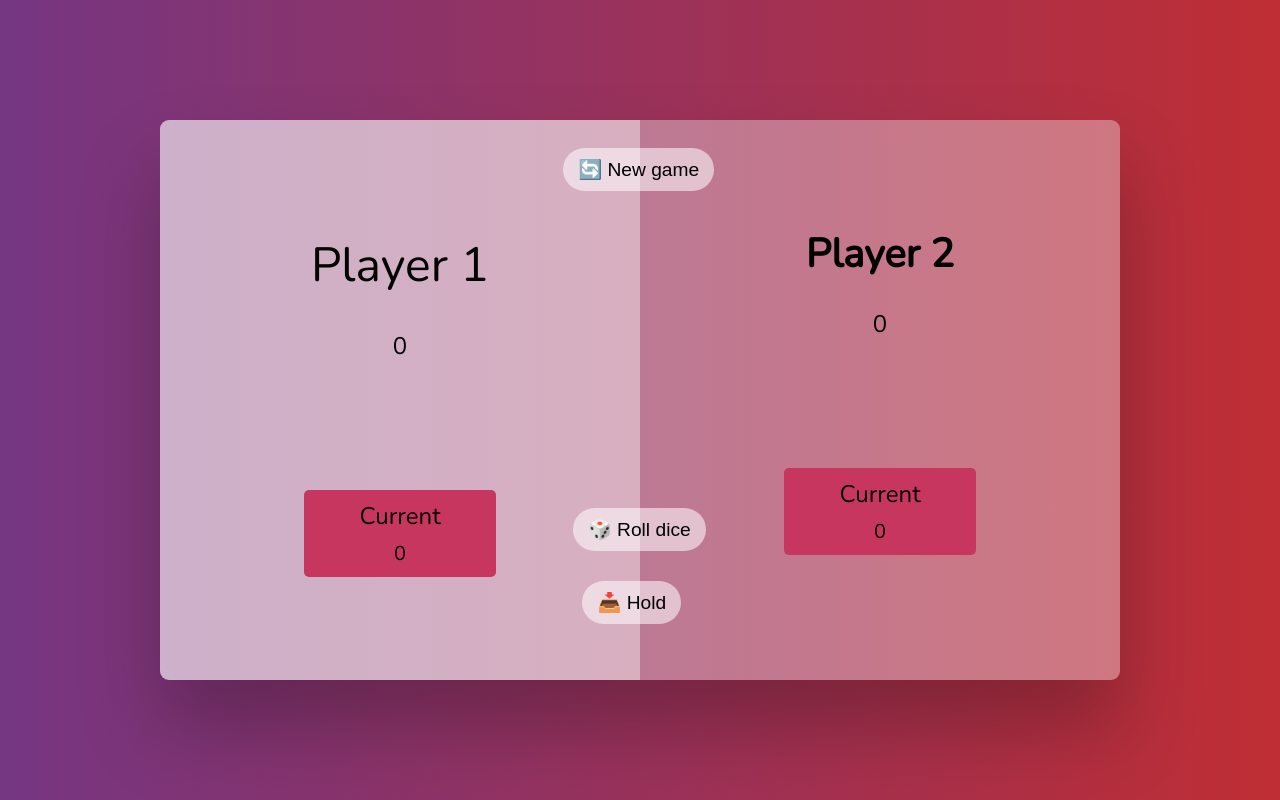
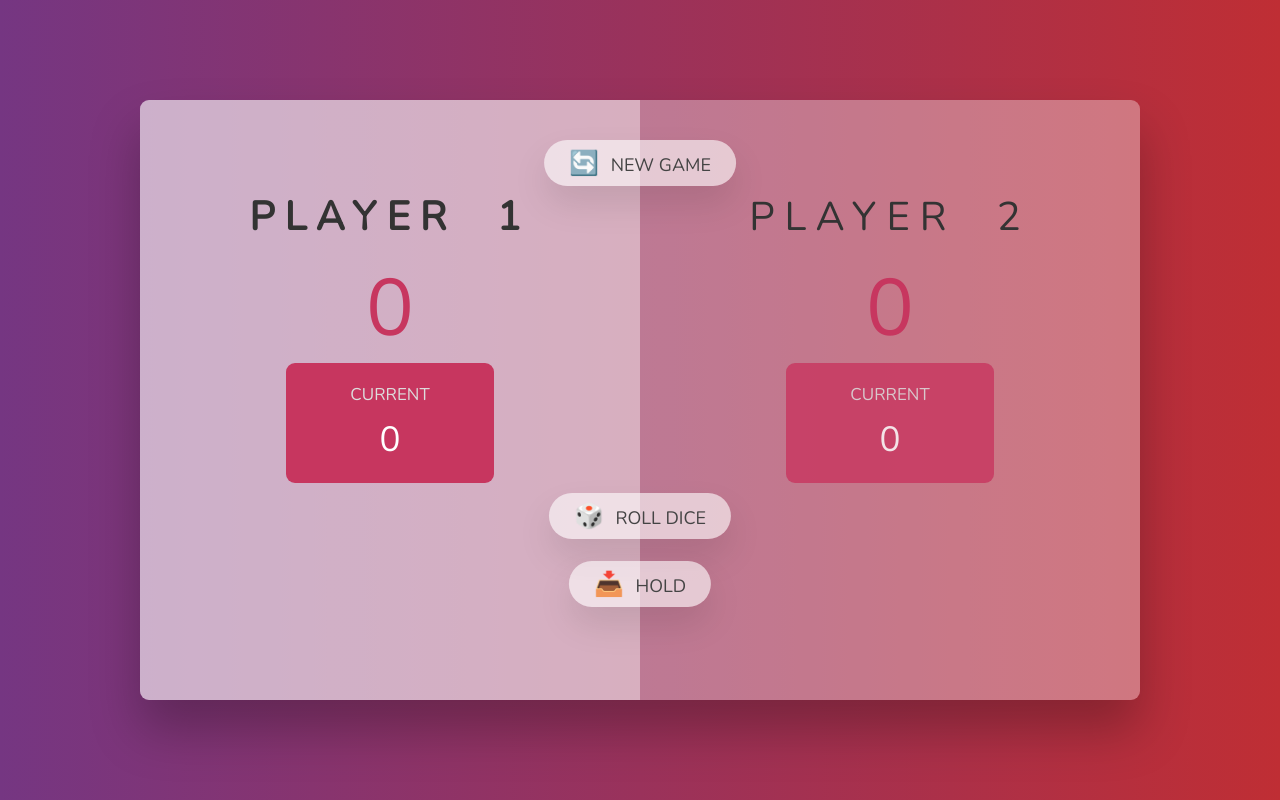
Before and after one commit to Nandhakumar868/Pig-Game, a plain HTML site: page index.html in a window 1280 px wide. Drawn offline with nearby package versions, Linux system fonts and the light colour scheme.

Commit message:
Game logic completed

```diff
--- a/index.html
+++ b/index.html
@@ -9,22 +9,26 @@
 </head>
 <body>
     <div class="game">
-        <div class="player player-active player-1">
-            <h1>Player 1</h1>
-            <p class="high_score highScore-0" id="high-score-0">0</p>
+        <section class="player-0 player-active player">
+            <div>
+                <h1 class="name">Player 1</h1>
+                <p class="totalScore highScore-0">0</p>
+            </div>
             <div class="current">
-                <p>Current</p>
-                <span class="current_score" id="score-0">0</span>
+                <p class="current-label">Current</p>
+                <p class="currentScore current-0">0</p>
             </div>
-        </div>
-        <div class="player player-2">
-            <h1>Player 2</h1>
-            <p class="high_score highScore-1" id="high-score-1">0</p>
+        </section>
+        <section class="player-1 player">
+            <div>
+                <h1 class="name">Player 2</h1>
+                <p class="totalScore highScore-1">0</p>
+            </div>
             <div class="current">
-                <p>Current</p>
-                <span class="current_score" id="score-1">0</span>
+                <p class="current-label">Current</p>
+                <p class="currentScore current-1">0</p>
             </div>
-        </div>
+        </section>
         <img src="images/dice-5.png" alt="dice-roll" class="dice">
         <button class="btn new-game" type="button">🔄 New game</button>
         <button class="btn roll-dice" type="button">🎲 Roll dice</button>
--- a/script.js
+++ b/script.js
@@ -1,72 +1,100 @@
-let player_1 = document.querySelector('.player-1');
-let player_2 = document.querySelector('.player-2');
+"use strict";
+// Selecting Players
 
-let highScore1 = document.getElementById('high-score-0');
-let highScore2 = document.getElementById('high-score-1');
+const player0 = document.querySelector(".player-0");
+const player1 = document.querySelector(".player-1");
 
-let currentScore1 = document.getElementById('score-0');
-let currentScore2 = document.getElementById('score-1');
+// Selecting Elements
+const score0El = document.querySelector(".highScore-0");
+const score1El = document.querySelector(".highScore-1");
 
-let image = document.querySelector('.dice');
+const current0El = document.querySelector(".current-0");
+const current1El = document.querySelector(".current-1");
 
-let newGame = document.querySelector('.new-game');
-let rollDice = document.querySelector('.roll-dice');
-let holdGame = document.querySelector('.hold');
+// Selecting dice
+const dice = document.querySelector(".dice");
 
-let score1 = 0;
-let score2 = 0;
+// Selecting Buttons
+const btnNewGame = document.querySelector(".new-game");
+const btnRollDice = document.querySelector(".roll-dice");
+const btnHold = document.querySelector(".hold");
 
-let totalScore1 = 0;
-let totalScore2 = 0;
+// Initializing scores
+let scores, currentScore, activePlayer, playing;
 
-let imageArray = ['images/dice-1.png','images/dice-2.png','images/dice-3.png','images/dice-4.png','images/dice-5.png','images/dice-6.png']
+// Starting Conditions
+const init = () => {
+  scores = [0, 0];
+  currentScore = 0;
+  activePlayer = 0;
+  playing = true;
 
-let randomNumber = 0;
+  dice.classList.add("hidden");
 
-const diceImage = () => {
-    randomNumber = Math.trunc(Math.random()*6);
+  player0.classList.remove("player-winner");
+  player1.classList.remove("player-winner");
+  player0.classList.add("player-active");
 
-    image.src = `${imageArray[randomNumber]}`;
-    image.style.display = 'inline';
+  current0El.textContent = 0;
+  current1El.textContent = 0;
+
+  score0El.textContent = 0;
+  score1El.textContent = 0;
+};
+init();
+
+const switchPlayer = () => {
+  document.querySelector(`.current-${activePlayer}`).textContent = 0;
+  currentScore = 0;
+  activePlayer = activePlayer === 0 ? 1 : 0;
+  player0.classList.toggle("player-active");
+  player1.classList.toggle("player-active");
 };
 
-const playerFunction = (currentScore,score,highScore, totalScore) => {
-    currentScore.textContent = score;
-    holdGame.addEventListener('click', () => {
-        highScore.textContent = totalScore;
-        currentScore.textContent = 0;
-        player_1.classList.contains('player-active') ? totalScore1 += score : totalScore2 += score
-        score1 = 0;
-        score2 = 0;
-    })
-}
+btnRollDice.addEventListener("click", () => {
+  if (playing) {
+    // Generate a random(from 1 to 6) to display dice and to add current score
+    const randomNumber = Math.trunc(Math.random() * 6) + 1;
 
-rollDice.addEventListener('click', () => {
-    diceImage();
+    // Displaying the dice based on random number
+    dice.classList.remove("hidden");
+    dice.src = `images/dice-${randomNumber}.png`;
 
-    if(randomNumber === 0){
-        player_1.classList.contains('player-active') ? (
-            player_1.classList.remove('player-active'),
-            player_2.classList.add('player-active')
-        ) : (
-            player_1.classList.add('player-active'),
-            player_2.classList.remove('player-active')
-        )
-        score1 = 0;
-        totalScore1 = 0;
-        currentScore1.textContent = score1;
-        score2 = 0;
-        totalScore2 = 0;
-        currentScore2.textContent = score2;
+    // Check for dice roll 1
+    if (randomNumber !== 1) {
+      currentScore += randomNumber;
+      document.querySelector(`.current-${activePlayer}`).textContent =
+        currentScore;
+    } else {
+      // Switch Player
+      switchPlayer();
     }
+  }
+});
 
-    player_1.classList.contains('player-active') ? (
-        randomNumber !== 0 ? score1 += randomNumber+1 : score1 = score1,
-        // totalScore1 += score1,
-        playerFunction(currentScore1,score1, highScore1,totalScore1)
-    ) : (
-        randomNumber !== 0 ? score2 += randomNumber+1 : score2 = score2,
-        // totalScore2 += Number(currentScore2.textContent),
-        playerFunction(currentScore2,score2,highScore2, totalScore2)
-    )
+btnHold.addEventListener("click", () => {
+  if (playing) {
+    // Add current score to active player's score
+    scores[activePlayer] += currentScore;
+    document.querySelector(`.highScore-${activePlayer}`).textContent =
+      scores[activePlayer];
+
+    // Check score is greater than or equal to 100
+    if (scores[activePlayer] >= 100) {
+      // Finish the game
+      document
+        .querySelector(`.player-${activePlayer}`)
+        .classList.add("player-winner");
+      document
+        .querySelector(`.player-${activePlayer}`)
+        .classList.remove("player-active");
+      playing = false;
+      dice.classList.add("hidden");
+    } else {
+      switchPlayer();
+    }
+  }
 });
+
+// Resetting the game
+btnNewGame.addEventListener("click", init);
--- a/style.css
+++ b/style.css
@@ -1,102 +1,176 @@
 @import url('https://fonts.googleapis.com/css2?family=Nunito&display=swap');
+
+*{
+    margin: 0;
+    padding: 0;
+    box-sizing: inherit;
+}
+
+html{
+    font-size: 62.5%;
+    box-sizing: border-box;
+}
 
 body{
     font-family: 'Nunito', sans-serif;
-    margin: 0;
-    padding: 0;
     font-weight: 400;
     background-image: linear-gradient(to right, #753682 0%, #bf2e34 100%);
     display: flex;
     justify-content: center;
     align-items: center;
     height: 100vh;
+    color: #333;
 }
 
+/* Layout */
 .game{
     position: relative;
-    width: 60rem;
-    height: 35rem;
+    width: 100rem;
+    height: 60rem;
     background-color: rgba(255, 255, 255, 0.35);
+    /* backdrop-filter: blur(200px); */
     filter: blur();
     box-shadow: 0 3rem 5rem rgba(0, 0, 0, 0.25);
     border-radius: 9px;
     overflow: hidden;
     display: flex;
     text-align: center;
+    text-transform: uppercase;
 }
 
+/* Single Player */
 .player{
-    text-align: center;
+    flex: 50%;
     width: 30rem;
-    padding: 5rem 9rem;
-    h1{
-        font-size: 2.5rem;
-    }
+    padding: 9rem;
+    display: flex;
+    flex-direction: column;
+    align-items: center;
+    transition: all 0.75s;
 }
 
-.high_score{
-    font-size: 1.5rem;
-    margin-bottom: 8rem;
+.name{
+    font-size: 4rem;
+    position: relative;
+    margin-bottom: 1rem;
+    letter-spacing: 1rem;
+    word-spacing: 2rem;
+    font-weight: 300;
 }
 
-.current{
-    background-color: #c7365f;
-    border-radius: 5px;
-    padding: 10px 10px;
-    p{
-        font-size: 1.5rem;
-        margin-top: 0;
-        margin-bottom: 0.5rem;
-    }
-    span{
-        font-size: 1.25rem;
-    }
+.totalScore{
+    font-size: 8rem;
+    font-weight: 300;
+    color: #c7365f;
+    margin-bottom: auto;
 }
 
+/* Active Player */
 .player-active{
     background-color: rgba(255, 255, 255, 0.4);
-    h1{
-        font-size: 3rem;
-        font-weight: 500;
+    .name{
+        font-weight: 700;
     }
-    .high_score{
-        font-weight: 500;
+    .totalScore{
+        font-weight: 400;
     }
     .current{
         opacity: 1;
     }
 }
 
+.current{
+    background-color: #c7365f;
+    opacity: 0.8;
+    border-radius: 9px;
+    color: #fff;
+    width: 65%;
+    padding: 2rem;
+    text-align: center;
+    transition: all 0.75s;
+}
+
+.current-label{
+    margin-bottom: 1rem;
+    font-size: 1.7rem;
+    color: #ddd;
+}
+
+.currentScore{
+    font-size: 3.5rem;
+}
+
+/* Elements */
 .btn{
     position: absolute;
+    left: 50%;
+    transform: translateX(-50%);
+    color: #444;
+    background: none;
     border: none;
-    border-radius: 10rem;
-    font-size: 1.2rem;
-    padding: 10px 15px;
+    font-family: inherit;
+    font-size: 1.8rem;
+    text-transform: uppercase;
     cursor: pointer;
-    background-color: rgb(255, 255, 255, 0.55);
+    font-weight: 400;
+    transition: all 0.2s;
+
+    background-color: white;
+    background-color: rgba(255, 255, 255, 0.6);
+    /* backdrop-filter: blur(10px); */
+
+    padding: 0.7rem 2.5rem;
+    border-radius: 50rem;
+    box-shadow: 0 1.75rem 3.5rem rgba(0, 0, 0, 0.1);
+}
+
+.btn::first-letter{
+    font-size: 2.4rem;
+    display: inline-block;
+    margin-right: 0.7rem;
 }
 
 .new-game{
-    top: 5%;
-    left: 42%;
+    top: 4rem;
 }
 
 .roll-dice{
-    bottom: 23%;
-    left: 43%;
+    top: 39.3rem;
 }
 
 .hold{
-    bottom: 10%;
-    left: 44%;
+    top: 46.1rem;
+}
+
+.btn:active{
+    transform: translate(-50%, 3px);
+    box-shadow: 0 1rem 2rem rgba(0, 0, 0, 0.15);
+}
+
+.btn:focus{
+    outline: none;
 }
 
 .dice{
     position: absolute;
+    left: 50%;
+    top: 16.5rem;
+    transform: translateX(-50%);
+    height: 10rem;
+    box-shadow: 0 2rem 5rem rgba(0, 0, 0, 0.2);
+}
+
+/* Winner */
+.player-winner{
+    background-color: #2f2f2f;
+}
+
+.player-winner .name{
+    font-weight: 700;
+    color: #c7365f;
+}
+
+/* Hiding Dice */
+.hidden{
     display: none;
-    top: 35%;
-    left: 46%;
-    height: 80px;
-    width: 80px;
 }
```
